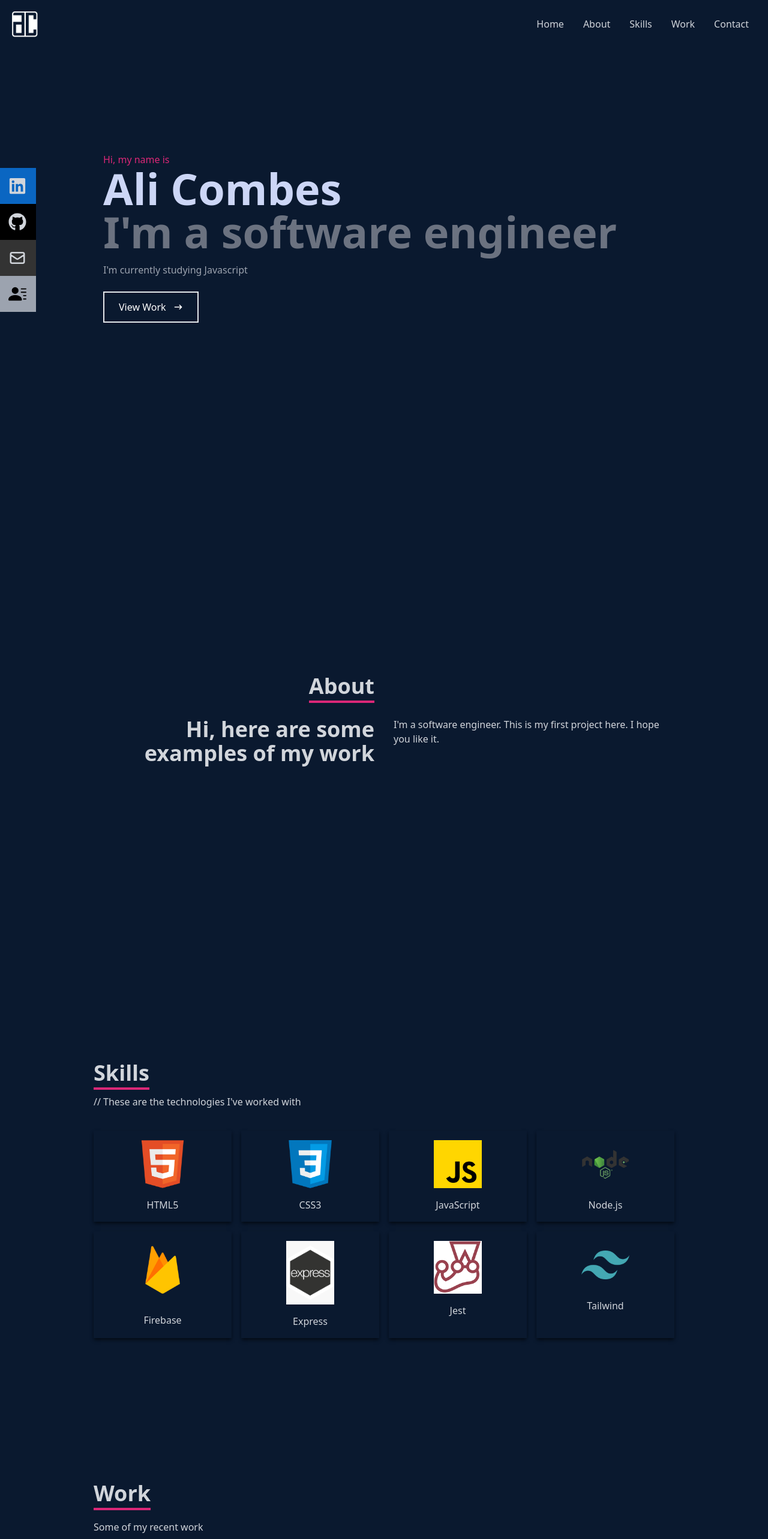
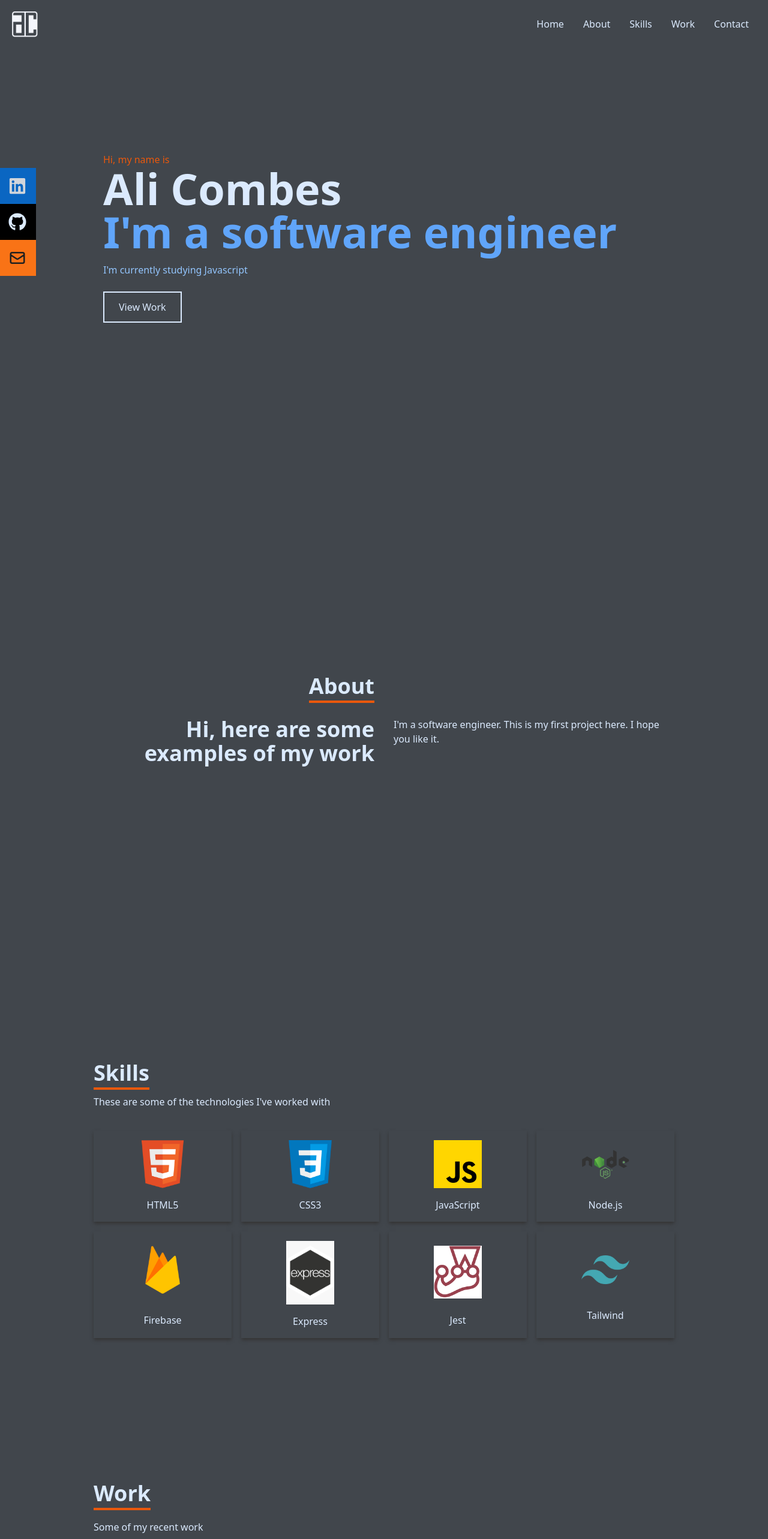
Before and after one commit to steelfish1010/portfolio-website, a React (Create React App) app: page / in a window 1280 px wide. Shown: the top 2566 px of the page at 60% size. Built offline with nearby package versions, Linux system fonts and the light colour scheme.

Commit message:
updates colour scheme

```diff
--- a/src/components/About.jsx
+++ b/src/components/About.jsx
@@ -2,11 +2,11 @@ import React from 'react';
 
 const About = () => {
 	return (
-		<div name='about' className='w-full h-screen  bg-[#0a192f] text-gray-300'>
+		<div name='about' className='w-full h-screen  bg-[#41464c] text-blue-100'>
 			<div className='flex flex-col justify-center items-center w-full h-full'>
 				<div className='max-w-[1000px] w-full grid grid-cols-2 gap-8'>
 					<div className='sm:text-right pb-8 pl-4'>
-						<p className='text-4xl font-bold inline border-b-4 border-pink-600'>
+						<p className='text-4xl font-bold inline border-b-4 border-orange-600'>
 							About
 						</p>
 					</div>
--- a/src/components/Home.jsx
+++ b/src/components/Home.jsx
@@ -4,26 +4,24 @@ import { Link } from 'react-scroll';
 
 const Home = () => {
 	return (
-		<div name='home' className=' w-full h-screen bg-[#0a192f]'>
+		<div name='home' className=' w-full h-screen bg-[#41464c]'>
 			<div className='max-w-[1000px] mx-auto px-8 flex flex-col justify-center h-full'>
-				<p className='text-pink-600'>Hi, my name is</p>
-				<h1 className='text-4xl sm:text-7xl font-bold text-[#ccd6f6]'>
+				<p className='text-orange-600'>Hi, my name is</p>
+				<h1 className='text-4xl sm:text-7xl font-bold text-blue-100'>
 					Ali Combes
 				</h1>
-				<h2 className='text-4xl sm:text-7xl font-bold text-gray-500'>
+				<h2 className='text-4xl sm:text-7xl font-bold text-blue-400'>
 					I'm a software engineer
 				</h2>
-				<p className='text-gray-400 py-4 max-w-[700px]'>
-					I'm currently studying Javascript
-				</p>
+				<p className='text-blue-300 py-4 '>I'm currently studying Javascript</p>
 				<div>
-					<button className='text-white group border-2 px-6 py-3 my-2 flex items-center hover:bg-pink-600 hover:border-pink-600'>
+					<button className='text-blue-100 group border-2   border-blue-100 px-6 py-3 my-2 flex items-center hover:bg-orange-600 hover:border-orange-600'>
 						<Link to='work' smooth={true} duration={500}>
 							View Work
 						</Link>
-						<span className='group-hover:rotate-90 duration-300'>
-							<HiArrowNarrowRight className='ml-3' />
-						</span>
+						{/* <span className='group-hover:rotate-90 duration-300'>
+							<HiArrowNarrowRight className='ml-3' color='blue-100' />
+						</span> */}
 					</button>
 				</div>
 			</div>
--- a/src/components/Navbar.jsx
+++ b/src/components/Navbar.jsx
@@ -12,7 +12,7 @@ const Navbar = () => {
 	};
 
 	return (
-		<div className='fixed w-full h-[80px] flex justify-between items-center px-4 bg-[#0a192f] text-gray-300'>
+		<div className='fixed w-full h-[80px] flex justify-between items-center px-4 bg-[#41464c] text-blue-100'>
 			<div>
 				<img src={logo} alt='logo' style={{ width: '50px' }} />
 			</div>
@@ -99,28 +99,28 @@ const Navbar = () => {
 					</li>
 					<li className='w-[160px] h-[60px] flex justify-between items-center ml-[-100px] hover:ml-[-10px] duration-300 bg-black'>
 						<a
-							className='flex justify-between items-center w-full text-gray-300'
+							className='flex justify-between items-center w-full text-blue-100'
 							href='/'
 						>
 							Github <FaGithub size={30} />
 						</a>
 					</li>
-					<li className='w-[160px] h-[60px] flex justify-between items-center ml-[-100px] hover:ml-[-10px] duration-300 bg-[#333333]'>
+					<li className='w-[160px] h-[60px] flex justify-between items-center ml-[-100px] hover:ml-[-10px] duration-300 bg-orange-500'>
 						<a
-							className='flex justify-between items-center w-full text-gray-300'
+							className='flex justify-between items-center w-full text-[#202020]'
 							href='/'
 						>
-							Mail <HiOutlineMail size={30} />
+							Mail <HiOutlineMail size={30} color='#202020' />
 						</a>
 					</li>
-					<li className='w-[160px] h-[60px] flex justify-between items-center ml-[-100px] hover:ml-[-10px] duration-300 bg-gray-400'>
+					{/* <li className='w-[160px] h-[60px] flex justify-between items-center ml-[-100px] hover:ml-[-10px] duration-300 bg-orange-400'>
 						<a
 							className='flex justify-between items-center w-full text-black'
 							href='/'
 						>
 							Other <BsFillPersonLinesFill size={30} />
 						</a>
-					</li>
+					</li> */}
 				</ul>
 			</div>
 		</div>
--- a/src/components/Skills.jsx
+++ b/src/components/Skills.jsx
@@ -11,20 +11,22 @@ import Tailwind from '../assets/tailwind.png';
 
 const Skills = () => {
 	return (
-		<div name='skills' className='w-full h-screen bg-[#0a192f] text-gray-300'>
+		<div name='skills' className='w-full h-screen bg-[#41464c] text-blue-100'>
 			<div className='max-w-[1000px] mx-auto p-4 flex flex-col justify-center w-full h-full'>
 				<div>
-					<p className='text-4xl font-bold inline border-b-4 border-pink-600'>
+					<p className='text-4xl font-bold inline border-b-4 border-orange-600'>
 						Skills
 					</p>
-					<p className='py-4'>// These are the technologies I've worked with</p>
+					<p className='py-4'>
+						These are some of the technologies I've worked with
+					</p>
 				</div>
 				<div className='w-full grid grid-cols-2 sm:grid-cols-4 gap-4 text-center mt-5'>
-					<div className='shadow-md shadow-[#040c16] hover:scale-110 duration-500'>
+					<div className='shadow-md shadow-[#353535] hover:scale-110 duration-500'>
 						<img className='w-20 mx-auto pt-4' src={HTML} alt='HTML icon' />
 						<p className='my-4'>HTML5</p>
 					</div>
-					<div className='shadow-md shadow-[#040c16] hover:scale-110 duration-500'>
+					<div className='shadow-md shadow-[#353535] hover:scale-110 duration-500'>
 						<img
 							className='w-20 mx-auto pt-4'
 							src={CSS}
@@ -32,7 +34,7 @@ const Skills = () => {
 						/>
 						<p className='my-4'>CSS3</p>
 					</div>
-					<div className='shadow-md shadow-[#040c16] hover:scale-110 duration-500'>
+					<div className='shadow-md shadow-[#353535] hover:scale-110 duration-500'>
 						<img
 							className='w-20 mx-auto pt-4'
 							src={JavaScript}
@@ -40,11 +42,11 @@ const Skills = () => {
 						/>
 						<p className='my-4'>JavaScript</p>
 					</div>
-					<div className='shadow-md shadow-[#040c16] hover:scale-110 duration-500'>
+					<div className='shadow-md shadow-[#353535] hover:scale-110 duration-500'>
 						<img className='w-20 mx-auto pt-4' src={Node} alt='node.js icon' />
 						<p className='my-4'>Node.js</p>
 					</div>
-					<div className='shadow-md shadow-[#040c16] hover:scale-110 duration-500'>
+					<div className='shadow-md shadow-[#353535] hover:scale-110 duration-500'>
 						<img
 							className='w-20 mx-auto pt-6'
 							src={Firebase}
@@ -52,7 +54,7 @@ const Skills = () => {
 						/>
 						<p className='my-4 pt-4'>Firebase</p>
 					</div>
-					<div className='shadow-md shadow-[#040c16] hover:scale-110 duration-500'>
+					<div className='shadow-md shadow-[#353535] hover:scale-110 duration-500'>
 						<img
 							className='w-20 mx-auto pt-4'
 							src={Express}
@@ -60,17 +62,17 @@ const Skills = () => {
 						/>
 						<p className='my-4'>Express</p>
 					</div>
-					<div className='shadow-md shadow-[#040c16] hover:scale-110 duration-500'>
-						<img className='w-20 mx-auto pt-4' src={Jest} alt='Jest icon' />
-						<p className='my-4'>Jest</p>
+					<div className='shadow-md shadow-[#353535] hover:scale-110 duration-500'>
+						<img className='w-20 mx-auto pt-6' src={Jest} alt='Jest icon' />
+						<p className='my-4 pt-2'>Jest</p>
 					</div>
-					<div className='shadow-md shadow-[#040c16] hover:scale-110 duration-500'>
+					<div className='shadow-md shadow-[#353535] hover:scale-110 duration-500'>
 						<img
-							className='w-20 mx-auto pt-4'
+							className='w-20 mx-auto pt-6'
 							src={Tailwind}
 							alt='Tailwind icon'
 						/>
-						<p className='my-4'>Tailwind</p>
+						<p className='my-4 pt-2'>Tailwind</p>
 					</div>
 				</div>
 			</div>
--- a/src/components/Work.jsx
+++ b/src/components/Work.jsx
@@ -5,10 +5,10 @@ import NewsAPI from '../assets/news-site-backend.png';
 
 const Work = () => {
 	return (
-		<div name='work' className='w-full md:h-screen text-gray-300 bg-[#0a192f]'>
+		<div name='work' className='w-full md:h-screen text-blue-100 bg-[#41464c]'>
 			<div className='max-w-[1000px] mx-auto p-4 flex flex-col justify-center w-full h-full'>
 				<div className='pb-8'>
-					<p className='text-4xl font-bold inline border-b-4 text-gray-300 border-pink-600'>
+					<p className='text-4xl font-bold inline border-b-4 border-orange-600'>
 						Work
 					</p>
 					<p className='py-6'>Some of my recent work</p>
@@ -18,11 +18,11 @@ const Work = () => {
 					{/* Grid Item */}
 					<div
 						style={{ backgroundImage: `url(${ReactNews})` }}
-						className='shadow-lg shadow-[#040c16] group container rounded-md flex justify-center items-center mx-auto content-div'
+						className='shadow-lg shadow-[#353535] group container rounded-md flex justify-center items-center mx-auto content-div'
 					>
 						{/* Hover effects */}
-						<div className='opacity-0 group-hover:opacity-100'>
-							<span className='text-2xl font-bold text-white tracking-wider'>
+						<div className='opacity-0 group-hover:opacity-100 text-center'>
+							<span className='text-2xl font-bold text-gray-700 tracking-wider'>
 								React JS news app
 							</span>
 							<div className='pt-8 text-center'>
@@ -50,11 +50,11 @@ const Work = () => {
 					{/* Grid Item */}
 					<div
 						style={{ backgroundImage: `url(${NewsAPI})` }}
-						className='shadow-lg shadow-[#040c16] group container rounded-md flex justify-center items-center mx-auto content-div'
+						className='shadow-lg shadow-[#353535] group container rounded-md flex justify-center items-center mx-auto content-div'
 					>
 						{/* Hover effects */}
-						<div className='opacity-0 group-hover:opacity-100'>
-							<span className='text-2xl font-bold text-white tracking-wider'>
+						<div className='opacity-0 group-hover:opacity-100 text-center'>
+							<span className='text-2xl font-bold text-gray-700 tracking-wider'>
 								Express API News Articles
 							</span>
 							<div className='pt-8 text-center'>
@@ -82,11 +82,11 @@ const Work = () => {
 					{/* Grid Item */}
 					<div
 						style={{ backgroundImage: `url(${DnDinder})` }}
-						className='shadow-lg shadow-[#040c16] group container rounded-md flex justify-center items-center mx-auto content-div'
+						className='shadow-lg shadow-[#353535] group container rounded-md flex justify-center items-center mx-auto content-div'
 					>
 						{/* Hover effects */}
-						<div className='opacity-0 group-hover:opacity-100'>
-							<span className='text-2xl font-bold text-white text-center tracking-wider'>
+						<div className='opacity-0 group-hover:opacity-100 text-center'>
+							<span className=' text-2xl font-bold text-gray-300  tracking-wider'>
 								DnDinder web app: Firebase/React
 							</span>
 							<div className='pt-8 text-center'>
@@ -123,11 +123,11 @@ const Work = () => {
 					{/* Grid Item */}
 					<div
 						style={{ backgroundImage: `url(${ReactNews})` }}
-						className='shadow-lg shadow-[#040c16] group container rounded-md flex justify-center items-center mx-auto content-div'
+						className='shadow-lg shadow-[#353535] group container rounded-md flex justify-center items-center mx-auto content-div'
 					>
 						{/* Hover effects */}
-						<div className='opacity-0 group-hover:opacity-100'>
-							<span className='text-2xl font-bold text-white tracking-wider'>
+						<div className='opacity-0 group-hover:opacity-100 text-center'>
+							<span className='text-2xl font-bold text-gray-700 tracking-wider'>
 								Coming Soon...
 							</span>
 							<div className='pt-8 text-center'>
```
Also changed, not shown: src/components/Contact.jsx (+6 -6 lines), src/assets/logo.png.
